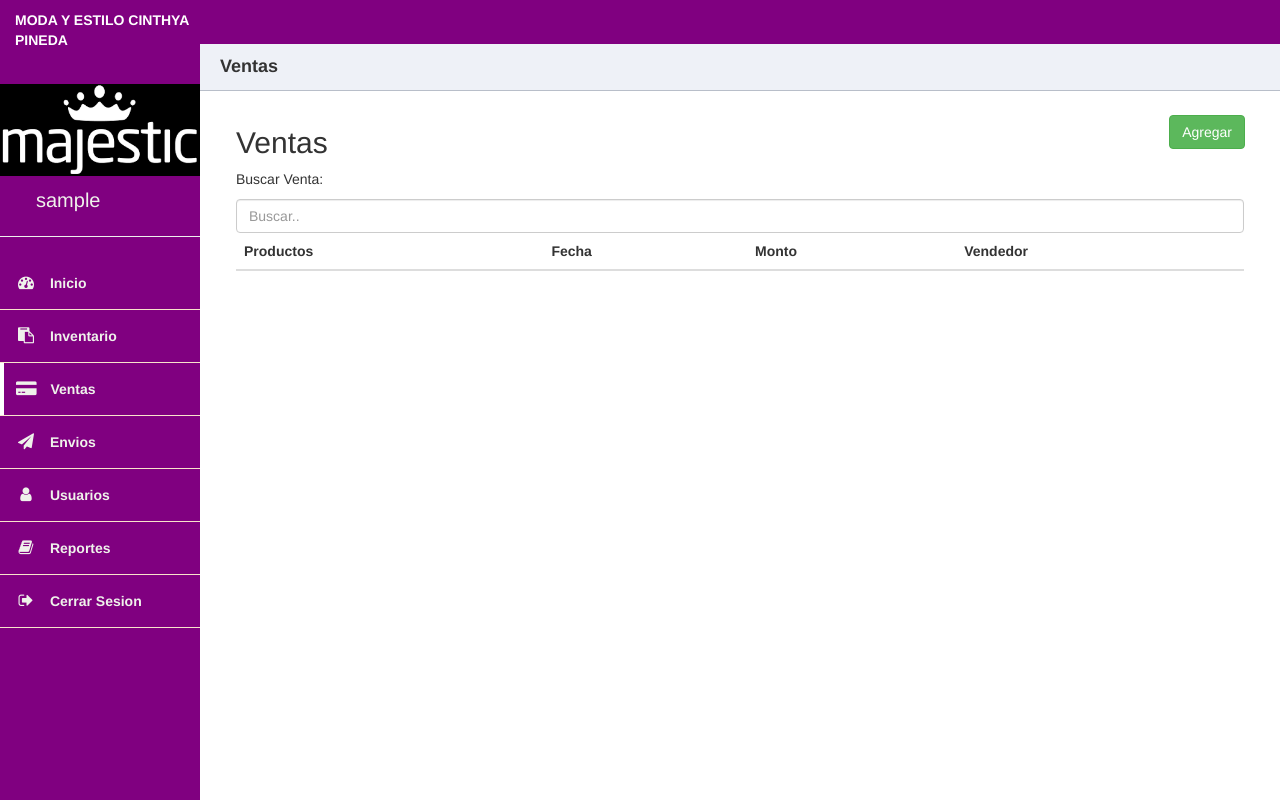
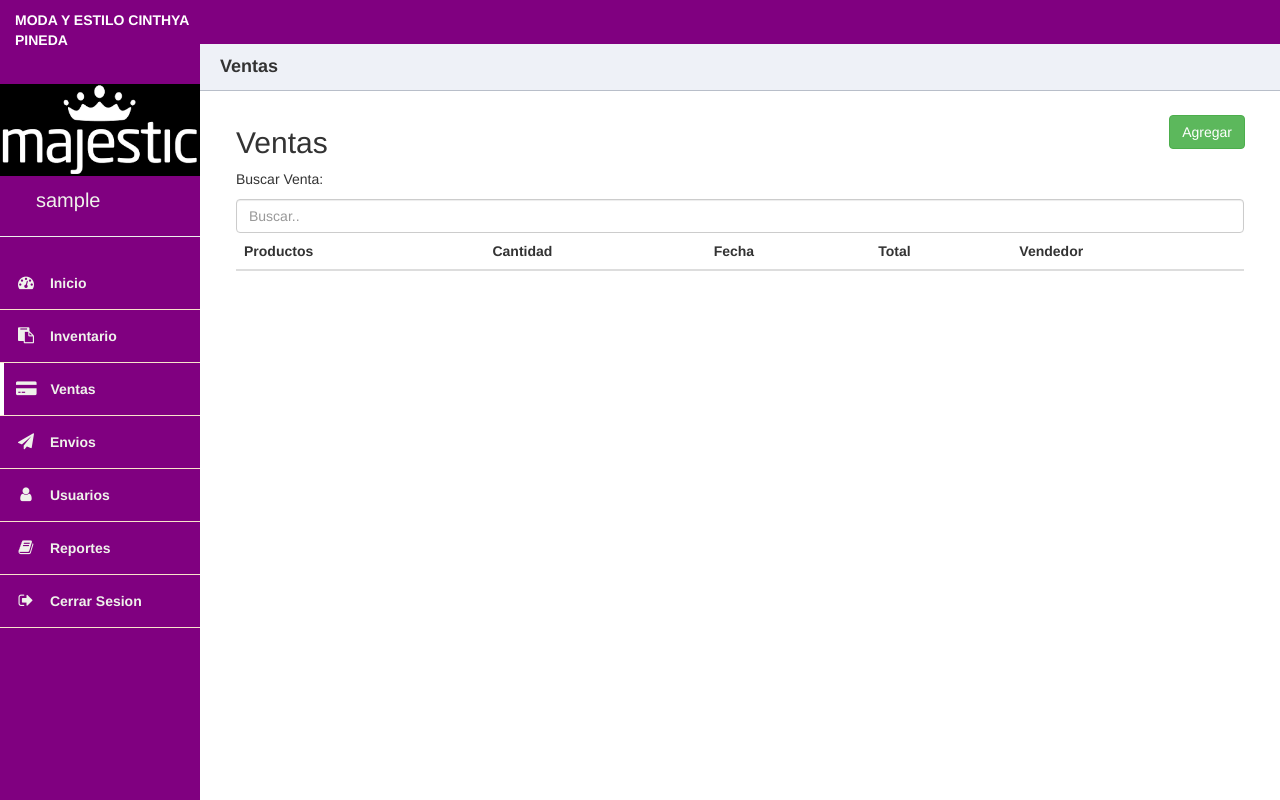
Before and after one commit to TavoRR/ERPtavito, a PHP site: page /erptavito/Admin/ventas.php?pagina=1 in a window 1280 px wide. Run offline with PHP 8.4, Linux system fonts and the light colour scheme; the visitor is signed in with stand-in values (Sample User, id 1); data that the repository does not hold is empty; some libraries are stand-ins or nearby versions.

Commit message:
venta mejora

```diff
--- a/project/Admin/agregar-venta.php
+++ b/project/Admin/agregar-venta.php
@@ -157,17 +157,18 @@
 									}
 
 									?>
-									<option value="<?= $tipoprodu; ?>"><?= $row['Nombre']; ?></option>
+									<option value="<?= $tipoprodu; ?>" cost="<?= $row['Precio']; ?>"><?= $row['Nombre']; ?></option>
 									<?php
 
 								}
 								 ?>
 
 							  </select></div>
+							  <div class="form-group"><label>Cantidad:</label><input class="form-control" id="cant" type="number" name="cant"> </input></div>
 							  <div class="form-group"><label>Tipo</label><input class="form-control" id="tipo" disabled> </input></div>
 
 							<div class="form-group"><label>Fecha: </label><input name="fecha" class="form-control" id="datepicker"/>
-                              <div class="form-group"><label>Monto: </label><input id="monto" name="monto" type="number" class="form-control" type="text" ></div>
+                              <div class="form-group"><label>Costo unitario: </label><input id="monto" name="monto" type="number" class="form-control" type="text" ></div>
 							  <div class="form-group"><label>Vendedor</label><input name="vendedor" class="vende form-control disabled" id="<?= $_SESSION['iduser']; ?>" value="<?php echo $_SESSION['username'] ?>"> </input></div>
 							<br>
                         </div>
@@ -202,6 +203,7 @@
 
 		$('#product').change(function(){
 			$('#tipo').val($(this).val());
+			$('#monto').val($('#product option:selected').attr('cost'));
 			$('#prod').val($('#product option:selected').text());
 		});
 
--- a/project/Admin/registros/add_venta.php
+++ b/project/Admin/registros/add_venta.php
@@ -14,14 +14,15 @@
 
 	//Recibir por POST los datos del formulario
 
-	$monto =$_POST["monto"];
+	$monto =(floatval($_POST["monto"]) * floatval($_POST['cant']) );
 	$fecha = $_POST["fecha"];
 	$vende = $_POST["vendedor"];
 	$product = $_POST["product"];
+	$cant = $_POST['cant'];
 
 	include_once '../connection/conection.php';
 
-	$sql = "INSERT INTO venta (Monto, Fecha, Vendedor, producto) VALUES ('$monto','$fecha','$vende','$product') ";
+	$sql = "INSERT INTO venta (Monto, Fecha, Vendedor, producto, cantidad) VALUES ('$monto','$fecha','$vende','$product','$cant') ";
 
 
 
--- a/project/Admin/ventas.php
+++ b/project/Admin/ventas.php
@@ -156,8 +156,9 @@
 						<thead>
 							<tr>
 								<th>Productos</th>
+								<th>Cantidad</th>
 								<th>Fecha</th>
-								<th>Monto</th>
+								<th>Total</th>
 								<th>Vendedor</th>
 							</tr>
 						</thead>
@@ -175,8 +176,9 @@
 										?>
 										<tr>
 											<td><?= $row['producto']; ?></td>
+											<td><?= $row['cantidad']; ?></td>
 											<td><?= $row['Fecha']; ?></td>
-											<td><?= $row['Monto']; ?></td>
+											<td>$ <?= $row['Monto']; ?></td>
 											<td><?= $row['Vendedor']; ?></td>
 										</tr>
 										<?php
```
